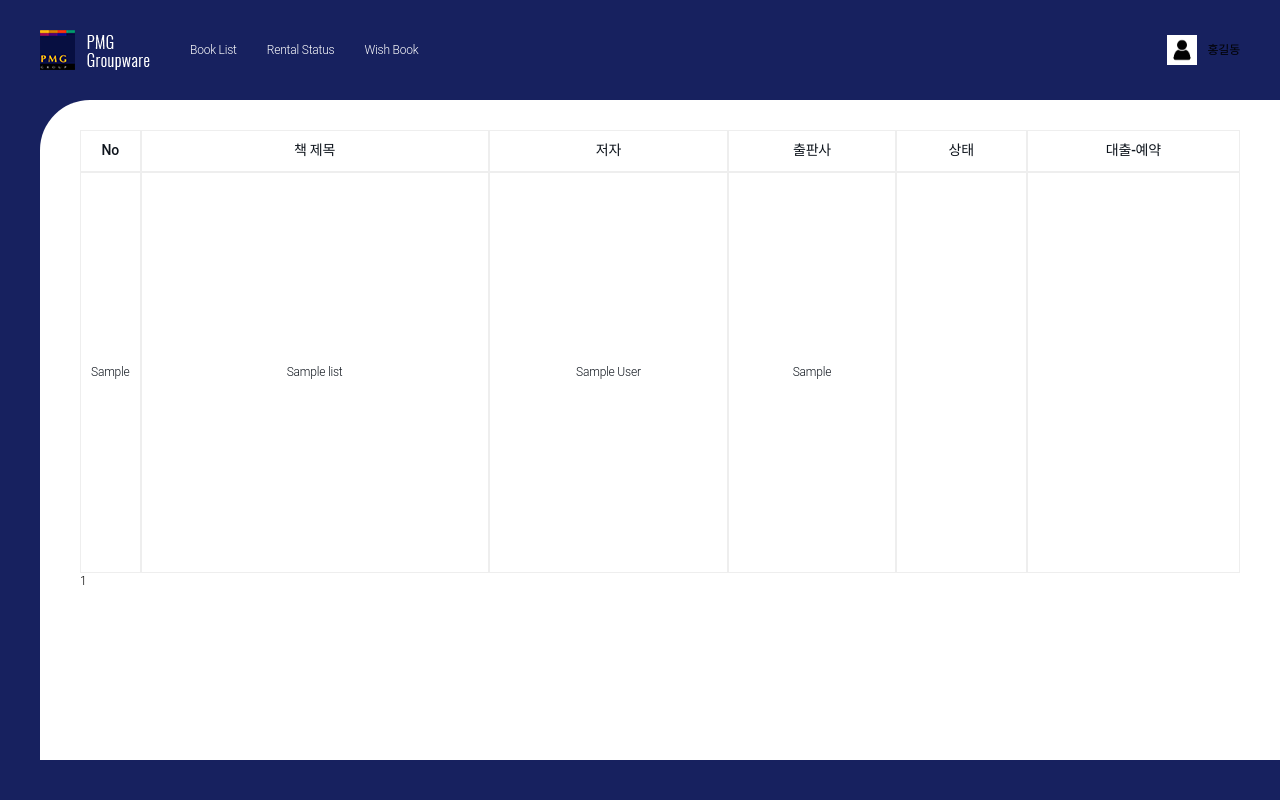
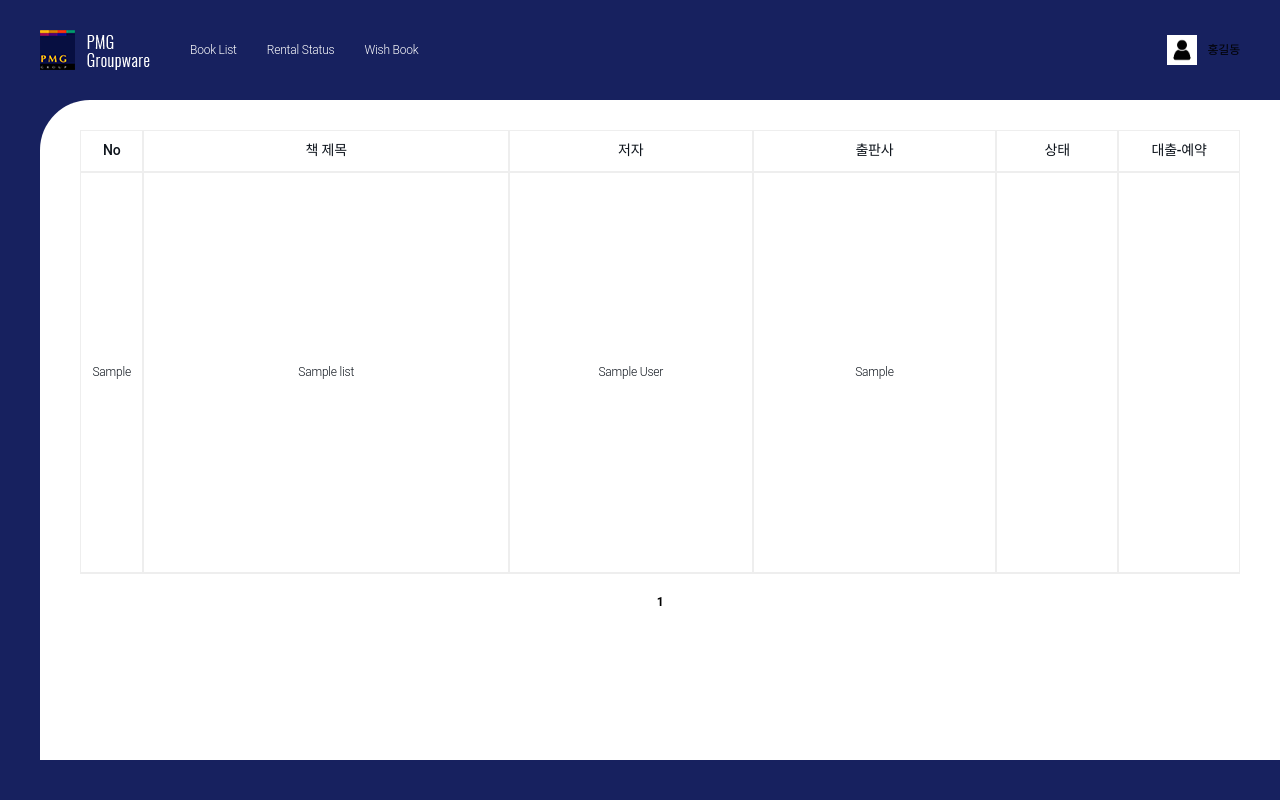
Before and after one commit to pmgkr/pmghyeri, a CodeIgniter app: page /database/book in a window 1280 px wide. Run offline with CodeIgniter, Linux system fonts and the light colour scheme; tables that the repository leaves empty or names only in its code hold one stand-in row (values such as "Sample post").

Commit message:
241014_homework_페이지네이션까지

```diff
--- a/ci/application/views/pages/book_list.php
+++ b/ci/application/views/pages/book_list.php
@@ -70,9 +70,9 @@
                     </table>
                 </div>
                 <!-- 페이징 링크 표시 -->
-                <div>
+                <div class="pagination">
                     <?php if($current_page > 1):?>
-                        <a href="<?php echo site_url('book/' . ($current_page - 1)); ?>">Previous</a>
+                        <a href="<?php echo site_url('book/' . ($current_page - 1)); ?>"><</a>
                     <?php endif?>
                     <?php
                         // 10개의 페이지 링크를 생성
@@ -94,7 +94,7 @@
 
 
                     <?php if ($current_page < $total_pages): ?>
-                        <a href="<?php echo site_url('book/' . ($current_page + 1)); ?>">Next</a>
+                        <a href="<?php echo site_url('book/' . ($current_page + 1)); ?>">></a>
                     <?php endif; ?>
                 </div>
             </section>
--- a/ci/asset/css/book.css
+++ b/ci/asset/css/book.css
@@ -59,8 +59,9 @@ header .wrap .right a{
 }
 .content .section .list{
     width: 100%;
-    max-height: 100%;
+    max-height: 95%;
     overflow-y: auto;
+    border-bottom: 1px solid #eee;
 }
 .content .section .list table{
     width: 100%;
@@ -98,3 +99,22 @@ th, tr, td{
 .content .section .list .book_name{
     width: 30%;
 }
+.content .section .list .author,
+.content .section .list .publisher{
+    width: 20%;
+}
+.content .section .list .status,
+.content .section .list .borrow{
+    width: 10%;
+}
+.content .section .pagination{
+    text-align: center;
+    padding: 20px 0 0 ;
+}
+.content .section .pagination a{
+    padding: 5px;
+}
+.content .section .pagination a.active{
+    font-weight: 700;
+    color: #000;
+}
```
